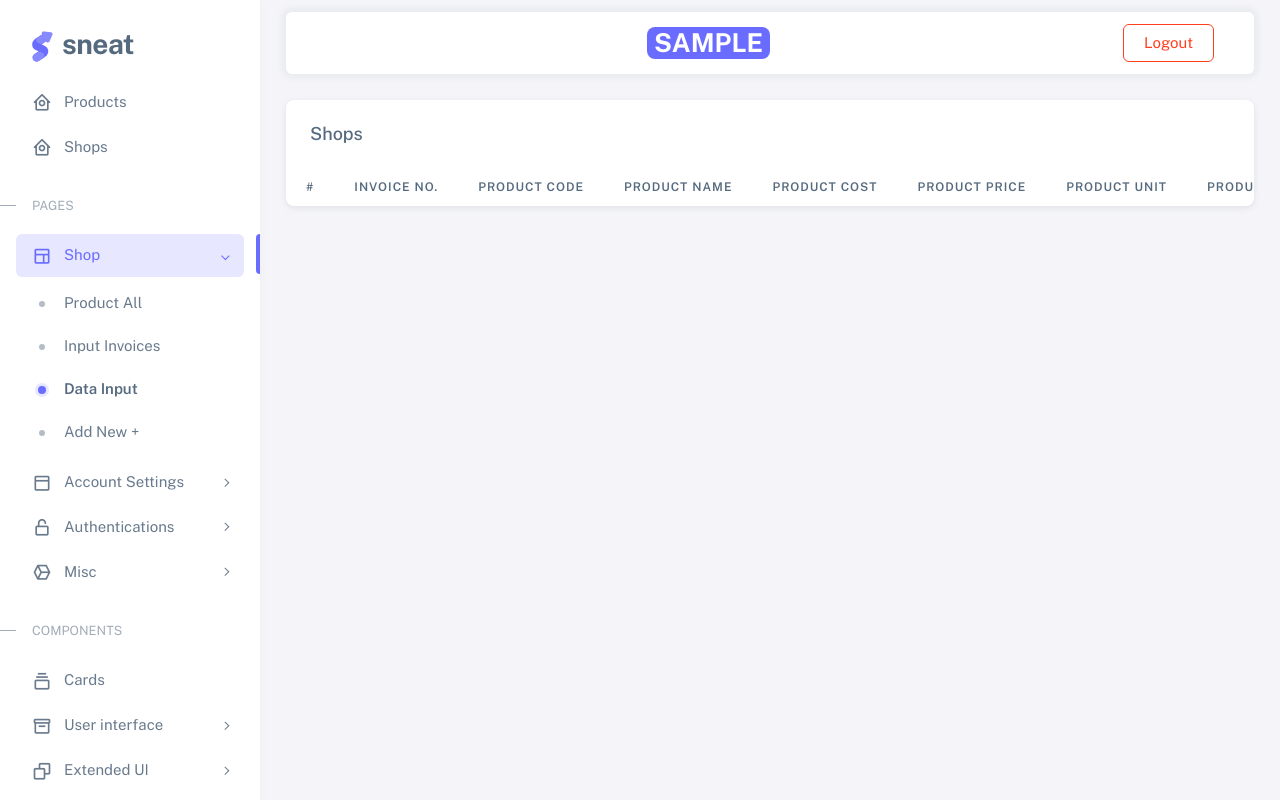
After one commit to Apisit250aps/Stock-Management, a Django app: page /shop/input-data in a window 1280 px wide. The commit adds this page. Run offline with Django 4.2, Linux system fonts and the light colour scheme; the visitor is signed in with stand-in values (Sample User, id 1); data comes from the database, SQL or seed files in the repository; data that the repository does not hold is empty; some libraries are stand-ins or nearby versions.

```diff
--- a/app/urls.py
+++ b/app/urls.py
@@ -18,5 +18,6 @@ urlpatterns = [
     # shop
     path('shop/product-all', app.shopProducts, name='shop-products-page'),
     path('shop/input-invoice', app.shopInvoice, name='shop-invoice-page'),
-    path('shop/data-input', app.dataInput, name='shop-data-input-page'),
+    path('shop/add-product', app.dataInput, name='shop-data-input-page'),
+    path('shop/input-data', app.shopInputData, name='shop-input-data-page'),
 ]
--- a/app/views.py
+++ b/app/views.py
@@ -56,6 +56,11 @@ def shopInvoice(request):
     return render(request, 'shop/input-invoice.html')
 
 @login_required(login_url='/login/')
+def shopInputData(request):
+
+    return render(request, 'shop/input-data.html')
+
+@login_required(login_url='/login/')
 def shopProducts(request):
 
     return render(request, 'shop/all-product.html')
@@ -63,4 +68,4 @@ def shopProducts(request):
 @login_required(login_url='/login/')
 def dataInput(request):
 
-    return render(request, 'shop/data-input.html')
+    return render(request, 'shop/add-new.html')
--- a/requirements.txt
+++ b/requirements.txt
@@ -4,6 +4,7 @@ django-filter==23.2
 djangorestframework==3.14.0
 Pillow==10.0.0
 psycopg2==2.9.7
+Pygments==2.16.1
 pytz==2023.3
 sqlparse==0.4.4
 tzdata==2023.3
--- a/stock/serializers.py
+++ b/stock/serializers.py
@@ -5,9 +5,7 @@ from . import models
 class ProductDataSerializer(serializers.ModelSerializer):
 
 
-    def create(self, validated_data):
 
-        return super().create(validated_data)
     class Meta:
         model = models.ProductData
         fields = '__all__'
--- a/stock/views.py
+++ b/stock/views.py
@@ -575,7 +575,7 @@ def getShopInputInvoices(request):
             data['product'] = serializers.ProductDataSerializer(
                 models.ProductData.objects.filter(id=int(data['product'])), many=True).data[0]
 
-            data = maps.ProductData(data['product'])
+            data['product'] = maps.ProductData(data['product'])
             input_information.append(data)
 
         invoice["data_input"] = input_information
--- a/templates/base.html
+++ b/templates/base.html
@@ -195,6 +195,11 @@
                   </a>
                 </li>
                 <li class="menu-item" :class="{'active':type=='input-data'}">
+                  <a href="{% url 'shop-input-data-page' %}" class="menu-link">
+                    <div data-i18n="Without navbar">Data Input</div>
+                  </a>
+                </li>
+                <li class="menu-item" :class="{'active':type=='add-new'}">
                   <a href="{% url 'shop-data-input-page' %}" class="menu-link">
                     <div data-i18n="Container">Add New +</div>
                   </a>
--- a/templates/shop/data-input.html
+++ b/templates/shop/add-new.html
@@ -171,7 +171,7 @@
             data() {
                 return {
                     page: "shop",
-                    type: "input-data",
+                    type: "add-new",
 
                     remark: "",
 
--- /dev/null
+++ b/templates/shop/input-data.html
@@ -0,0 +1,105 @@
+{% extends "base.html" %}
+<!-- block -->
+{% block content %}
+<!-- content here! -->
+<!-- content here -->
+<div class="card">
+    <h5 class="card-header">Shops</h5>
+    <div class="table-responsive  text-nowrap">
+        <table class="table table-hover table-borderless">
+            <thead>
+                <tr>
+                    <th>#</th>
+                    <th>Invoice No.</th>
+                    <th>Product Code</th>
+                    <th>Product Name</th>
+                    <th>Product Cost</th>
+                    <th>Product Price</th>
+                    <th>Product Unit</th>
+                    <th>Product Value</th>
+                    <th>Add Date</th>
+                    <th>Action</th>
+                </tr>
+            </thead>
+            <tbody>
+                <tr v-for="(item, index) in input_data" :key="index">
+                    <td><i class="fab fa-angular fa-lg text-danger me-3"></i> <strong>[{index+1}]</strong></td>
+                    <td>
+                        <strong>[{item.invoice_no}]</strong>
+                    </td>
+                    <td class="">
+                        [{item.product.product_code}]
+                    </td>
+                    <td>[{item.product.product_name}]</td>
+                    <td class="num">[{item.product.product_cost}]</td>
+                    <td class="num">[{item.product.product_price}]</td>
+                    <td class="num">[{item.product.product_unit}]</td>
+                    <td class="num">[{item.product.product_price*item.product.product_unit}]</td>
+                    <td class="time">[{ item.product.add_date }]</td>
+                    <td>
+                        <div class="dropdown">
+                            <button type="button" class="btn p-0 dropdown-toggle hide-arrow" data-bs-toggle="dropdown">
+                                <i class="bx bx-dots-vertical-rounded"></i>
+                            </button>
+                            <div class="dropdown-menu">
+                                <a class="dropdown-item" href="javascript:void(0);"><i class="bx bx-edit-alt me-1"></i>
+                                    Edit</a>
+                                <a class="dropdown-item" href="javascript:void(0);"><i class="bx bx-trash me-1"></i>
+                                    Delete</a>
+                            </div>
+                        </div>
+                    </td>
+                </tr>
+            </tbody>
+        </table>
+    </div>
+</div>
+{% endblock content %}
+<!-- scripts -->
+{% block script %}
+<!-- script here -->
+<script>
+    const { createApp, computed } = Vue;
+
+    createApp(
+        {
+            delimiters: ["[{", "}]"],
+            data() {
+                return {
+                    page: "shop",
+                    type: "input-data",
+                    input_invoice: null,
+                    input_data: null,
+
+                };
+            },
+            mounted() {
+                axios(
+                    {
+                        method: "get",
+                        url: "{% url 'get-invoice-shop' %}"
+                    }
+                )
+                    .then((response) => {
+                        if (response.data['status']) {
+                            this.input_invoice = response.data['data'];
+                        }
+                        this.input_data = computed(() => {
+                            let data = [];
+                            for (let item of this.input_invoice) {
+                                for (i of item['data_input']){
+
+                                    data.push(i)
+                                }
+                            }
+                            return data;
+                        });
+
+                    }).catch((err) => {
+
+                    });
+            }
+        }
+    ).mount("#app")
+</script>
+{% endblock script %}
```
Also changed, not shown: templates/shop/all-product.html (+67 -3 lines).
